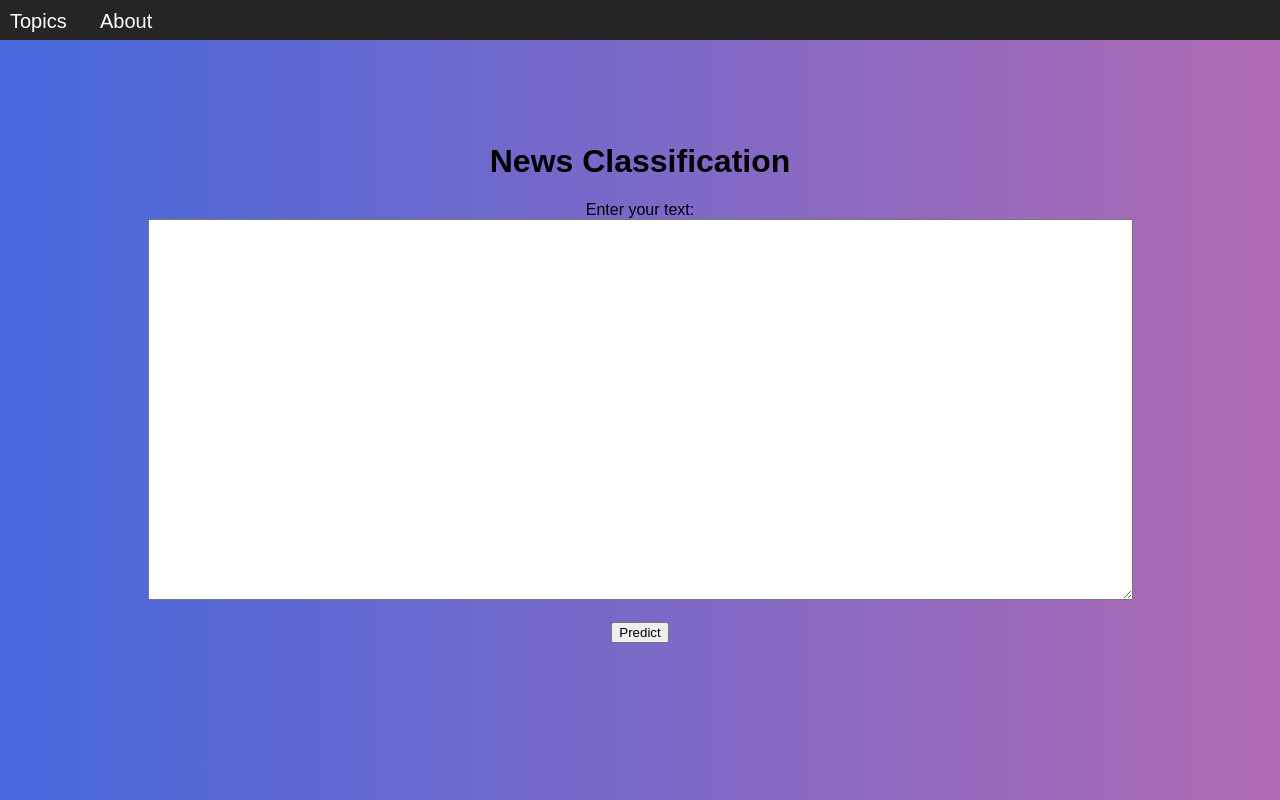
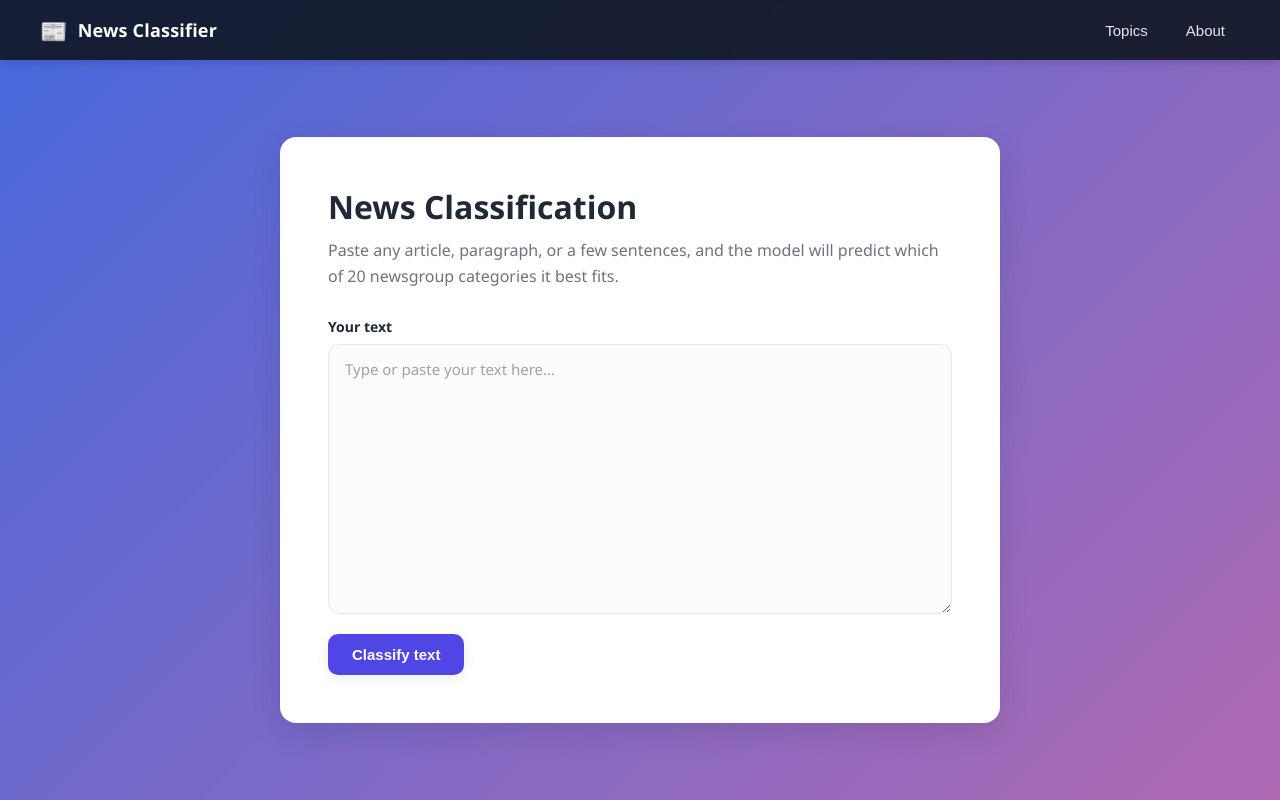
Before and after one commit to nguyenthequang/NewsClassifier, a Flask app: page / in a window 1280 px wide. Run offline with Flask 3, Linux system fonts and the light colour scheme; parts of the project's set-up code (start-up, migrations or seed data) failed here and were passed over.

Commit message:
Redesign UI: responsive card layout, navbar, styled panels
- Move styling to static/style.css and panel logic to static/script.js
- Rebuild base.html with a sticky navbar, card layout, Topics chips, and
  an About panel; click-outside closes panels
- Make the form and textarea full-width and responsive; restyle the result
  page with a category badge
- Show full topic name on chip hover via title tooltips
- No change to app behavior: POST /predict and the `text` field are intact

Co-Authored-By: Claude Opus 4.8 <noreply@anthropic.com>

```diff
--- /dev/null
+++ b/static/script.js
@@ -0,0 +1,17 @@
+// Toggle a dropdown panel (Topics / About) and close any other open one.
+function togglePanel(id) {
+    const target = document.getElementById(id);
+    document.querySelectorAll('.panel').forEach(function (p) {
+        if (p !== target) p.classList.remove('show');
+    });
+    target.classList.toggle('show');
+}
+
+// Close panels when clicking outside the navbar.
+document.addEventListener('click', function (event) {
+    if (!event.target.closest('.navbar')) {
+        document.querySelectorAll('.panel').forEach(function (p) {
+            p.classList.remove('show');
+        });
+    }
+});
--- /dev/null
+++ b/static/style.css
@@ -0,0 +1,241 @@
+/* ---------- Design tokens ---------- */
+:root {
+    --accent: #4f46e5;
+    --accent-dark: #4338ca;
+    --accent-soft: #eef2ff;
+    --ink: #1f2937;
+    --ink-soft: #6b7280;
+    --line: #e5e7eb;
+    --card-bg: #ffffff;
+    --radius: 16px;
+    --shadow: 0 10px 30px rgba(17, 24, 39, 0.12);
+    --shadow-soft: 0 4px 14px rgba(17, 24, 39, 0.08);
+}
+
+/* ---------- Base ---------- */
+* { box-sizing: border-box; }
+
+body {
+    margin: 0;
+    min-height: 100vh;
+    font-family: "Segoe UI", system-ui, -apple-system, Roboto, Helvetica, Arial, sans-serif;
+    color: var(--ink);
+    background: linear-gradient(135deg, #4568DC 0%, #B06AB3 100%);
+    display: flex;
+    flex-direction: column;
+}
+
+h1, h2, h3, p { margin: 0; }
+
+/* ---------- Navbar ---------- */
+.navbar {
+    position: sticky;
+    top: 0;
+    z-index: 20;
+    display: flex;
+    align-items: center;
+    justify-content: space-between;
+    padding: 0 clamp(16px, 4vw, 40px);
+    height: 60px;
+    background: rgba(17, 24, 39, 0.92);
+    backdrop-filter: blur(6px);
+    box-shadow: 0 2px 10px rgba(0, 0, 0, 0.15);
+}
+
+.nav-brand {
+    display: flex;
+    align-items: center;
+    gap: 10px;
+    color: #fff;
+    font-size: 18px;
+    font-weight: 600;
+    letter-spacing: 0.2px;
+}
+
+.nav-brand .logo { font-size: 22px; }
+
+.nav-actions { display: flex; gap: 8px; }
+
+.nav-btn {
+    appearance: none;
+    border: 1px solid transparent;
+    background: transparent;
+    color: #e5e7eb;
+    font-size: 15px;
+    font-weight: 500;
+    padding: 8px 14px;
+    border-radius: 8px;
+    cursor: pointer;
+    transition: background 0.15s ease, color 0.15s ease;
+}
+
+.nav-btn:hover { background: rgba(255, 255, 255, 0.12); color: #fff; }
+
+/* ---------- Dropdown panels ---------- */
+.panel {
+    position: absolute;
+    top: 64px;
+    right: clamp(16px, 4vw, 40px);
+    width: min(420px, calc(100vw - 32px));
+    background: var(--card-bg);
+    border: 1px solid var(--line);
+    border-radius: 14px;
+    box-shadow: var(--shadow);
+    padding: 20px;
+    opacity: 0;
+    transform: translateY(-8px);
+    pointer-events: none;
+    transition: opacity 0.18s ease, transform 0.18s ease;
+}
+
+.panel.show { opacity: 1; transform: translateY(0); pointer-events: auto; }
+
+.panel h3 {
+    font-size: 14px;
+    text-transform: uppercase;
+    letter-spacing: 0.6px;
+    color: var(--ink-soft);
+    margin-bottom: 14px;
+}
+
+.chip-grid {
+    display: grid;
+    grid-template-columns: 1fr 1fr;
+    gap: 8px;
+}
+
+.chip {
+    background: var(--accent-soft);
+    color: var(--accent-dark);
+    font-size: 13px;
+    font-weight: 500;
+    padding: 7px 10px;
+    border-radius: 999px;
+    text-align: center;
+    white-space: nowrap;
+    overflow: hidden;
+    text-overflow: ellipsis;
+    cursor: help;
+    transition: background 0.15s ease;
+}
+
+.chip:hover { background: #dfe3ff; }
+
+.about-panel p { color: var(--ink); line-height: 1.6; font-size: 15px; }
+
+.about-panel a {
+    display: inline-block;
+    margin-top: 12px;
+    color: var(--accent);
+    font-weight: 600;
+    text-decoration: none;
+    word-break: break-all;
+}
+
+.about-panel a:hover { text-decoration: underline; }
+
+/* ---------- Main / card ---------- */
+.main {
+    flex: 1;
+    display: flex;
+    align-items: center;
+    justify-content: center;
+    padding: clamp(24px, 5vw, 56px) 16px;
+}
+
+.card {
+    width: min(720px, 100%);
+    background: var(--card-bg);
+    border-radius: var(--radius);
+    box-shadow: var(--shadow);
+    padding: clamp(28px, 5vw, 48px);
+}
+
+.title { font-size: clamp(24px, 4vw, 32px); font-weight: 700; }
+
+.subtitle {
+    margin-top: 10px;
+    color: var(--ink-soft);
+    font-size: 16px;
+    line-height: 1.6;
+}
+
+/* ---------- Form ---------- */
+.classify-form { margin-top: 28px; display: flex; flex-direction: column; }
+
+.field-label {
+    font-size: 14px;
+    font-weight: 600;
+    color: var(--ink);
+    margin-bottom: 8px;
+}
+
+textarea {
+    width: 100%;
+    min-height: 220px;
+    resize: vertical;
+    padding: 14px 16px;
+    font: inherit;
+    font-size: 15px;
+    color: var(--ink);
+    border: 1px solid var(--line);
+    border-radius: 12px;
+    background: #fcfcfd;
+    transition: border-color 0.15s ease, box-shadow 0.15s ease;
+}
+
+textarea::placeholder { color: #9ca3af; }
+
+textarea:focus {
+    outline: none;
+    border-color: var(--accent);
+    box-shadow: 0 0 0 3px rgba(79, 70, 229, 0.15);
+}
+
+.btn-primary {
+    align-self: flex-start;
+    margin-top: 20px;
+    display: inline-block;
+    background: var(--accent);
+    color: #fff;
+    font-size: 15px;
+    font-weight: 600;
+    text-decoration: none;
+    padding: 12px 24px;
+    border: none;
+    border-radius: 10px;
+    cursor: pointer;
+    box-shadow: var(--shadow-soft);
+    transition: background 0.15s ease, transform 0.05s ease;
+}
+
+.btn-primary:hover { background: var(--accent-dark); }
+.btn-primary:active { transform: translateY(1px); }
+
+/* ---------- Result page ---------- */
+.result { text-align: center; }
+
+.result-badge {
+    display: inline-block;
+    font-size: 13px;
+    font-weight: 600;
+    text-transform: uppercase;
+    letter-spacing: 0.6px;
+    color: var(--accent-dark);
+    background: var(--accent-soft);
+    padding: 6px 14px;
+    border-radius: 999px;
+}
+
+.result-category {
+    margin: 18px 0 28px;
+    font-size: clamp(28px, 6vw, 44px);
+    font-weight: 700;
+    color: var(--ink);
+}
+
+/* ---------- Responsive ---------- */
+@media (max-width: 480px) {
+    .chip-grid { grid-template-columns: 1fr; }
+    .nav-brand span.text { display: none; }
+}
--- a/templates/base.html
+++ b/templates/base.html
@@ -4,161 +4,65 @@
     <meta charset="UTF-8">
     <meta http-equiv="X-UA-Compatible" content="IE=edge">
     <meta name="viewport" content="width=device-width, initial-scale=1.0">
-    <style>
-        body {
-            display: flex;
-            justify-content: center;
-            align-items: center;
-            height: 100vh;
-            margin: 0;
-            font-family: Arial, sans-serif;
-            background: linear-gradient(to right, #4568DC, #B06AB3);
-        }
-
-        .container {
-            text-align: center;
-            padding: 80px;
-        }
-
-        .top-bar {
-            position: fixed;
-            top: 0;
-            left: 0;
-            width: 100%;
-            height: 40px;
-            background-color: rgb(38, 36, 36);
-            display: flex;
-            align-items: center;
-            justify-content: center;
-        }
-
-        .dropdown-content {
-            display: none;
-            position: absolute;
-            background-color: #f9f9f9;
-            min-width: 160px;
-            box-shadow: 0 8px 16px 0 rgba(0,0,0,0.2);
-            z-index: 1;
-        }
-
-        .dropdown:hover .dropdown-content {
-            display: block;
-        }
-
-        .dropdown-content a {
-            color: black;
-            padding: 8px 16px;
-            text-decoration: none;
-            display: block;
-            font-size: 12px;
-            cursor: default;
-        }
-
-        .dropdown-content a:hover {
-            background-color: #f1f1f1;
-        }
-
-        .dropdown {
-            position: absolute;
-            top: 45px;
-            left: 10px;
-        }
-
-        .topics-label {
-            color: white;
-            font-size: 20px;
-            cursor: pointer;
-            position: absolute;
-            top: 0;
-            left: 0;
-            margin: 10px;
-        }
-
-        .about-label {
-            color: white;
-            font-size: 20px;
-            cursor: pointer;
-            position: absolute;
-            top: 0;
-            left: 90px;
-            margin: 10px;
-        }
-
-        .about-box {
-            display: none;
-            position: absolute;
-            top: 50px;
-            left: 90px;
-            background-color: #f9f9f9;
-            padding: 20px;
-            border-radius: 5px;
-            width: 400px;
-            box-shadow: 0 8px 16px 0 rgba(0,0,0,0.2);
-            z-index: 1;
-        }
-
-        .about-box p {
-            margin: 0;
-            padding: 0;
-        }
-
-        .about-box.show {
-            display: block;
-        }
-    </style>
-    <title>Document</title>
+    <title>News Classifier</title>
+    <link rel="stylesheet" href="{{ url_for('static', filename='style.css') }}">
 </head>
 <body>
-    <div class="top-bar">
-        <a class="topics-label" onclick="toggleDropdown()">Topics</a>
-        <a class="about-label" onclick="toggleAbout()">About</a>
-    </div>
+    <nav class="navbar">
+        <div class="nav-brand">
+            <span class="logo">📰</span><span class="text">News Classifier</span>
+        </div>
+        <div class="nav-actions">
+            <button class="nav-btn" type="button" onclick="togglePanel('topicsPanel')">Topics</button>
+            <button class="nav-btn" type="button" onclick="togglePanel('aboutPanel')">About</button>
+        </div>
 
-    <div class="container">
-        {% block content %}{% endblock %}
-        <div class="dropdown">
-            <div class="dropdown-content">
-                <a>Atheism</a>
-                <a>Computer Graphics</a>
-                <a>MS Windows OS Miscellaneous</a>
-                <a>IBM PC Hardware</a>
-                <a>Macintosh Hardware</a>
-                <a>Windows X (X Window System)</a>
-                <a>General Items for Sale</a>
-                <a>Automobiles</a>
-                <a>Motorcycles</a>
-                <a>Baseball</a>
-                <a>Hockey</a>
-                <a>Cryptography</a>
-                <a>Electronics</a>
-                <a>Medicine</a>
-                <a>Space Exploration</a>
-                <a>Christianity</a>
-                <a>Political Discussions on Guns</a>
-                <a>Political Discussions on the Middle East</a>
-                <a>General Political Discussions</a>
-                <a>General Religious Discussions</a>
+        <div class="panel topics-panel" id="topicsPanel">
+            <h3>Categories</h3>
+            <div class="chip-grid">
+                <span class="chip" title="Atheism">Atheism</span>
+                <span class="chip" title="Computer Graphics">Computer Graphics</span>
+                <span class="chip" title="MS Windows OS Miscellaneous">MS Windows OS Miscellaneous</span>
+                <span class="chip" title="IBM PC Hardware">IBM PC Hardware</span>
+                <span class="chip" title="Macintosh Hardware">Macintosh Hardware</span>
+                <span class="chip" title="Windows X (X Window System)">Windows X (X Window System)</span>
+                <span class="chip" title="General Items for Sale">General Items for Sale</span>
+                <span class="chip" title="Automobiles">Automobiles</span>
+                <span class="chip" title="Motorcycles">Motorcycles</span>
+                <span class="chip" title="Baseball">Baseball</span>
+                <span class="chip" title="Hockey">Hockey</span>
+                <span class="chip" title="Cryptography">Cryptography</span>
+                <span class="chip" title="Electronics">Electronics</span>
+                <span class="chip" title="Medicine">Medicine</span>
+                <span class="chip" title="Space Exploration">Space Exploration</span>
+                <span class="chip" title="Christianity">Christianity</span>
+                <span class="chip" title="Political Discussions on Guns">Political Discussions on Guns</span>
+                <span class="chip" title="Political Discussions on the Middle East">Political Discussions on the Middle East</span>
+                <span class="chip" title="General Political Discussions">General Political Discussions</span>
+                <span class="chip" title="General Religious Discussions">General Religious Discussions</span>
             </div>
-        </div><br><br>
+        </div>
 
-        <div class="about-box" id="aboutBox">
-            <p>This website tries its best to classify texts into common news group.
-                Possible groups can be explored in Topics. The metrics of the AI can be viewed in evaluation.txt.
-                GITHUB Link: https://github.com/nguyenthequang/NewsClassifier
+        <div class="panel about-panel" id="aboutPanel">
+            <h3>About</h3>
+            <p>
+                This website classifies free text into one of 20 common newsgroup
+                categories, listed under Topics. The underlying model reaches about
+                0.72 accuracy on the 20 Newsgroups test set; full metrics are in
+                evaluation.txt.
             </p>
+            <a href="https://github.com/nguyenthequang/NewsClassifier" target="_blank" rel="noopener">
+                View the project on GitHub →
+            </a>
         </div>
-    </div>
+    </nav>
 
-    <script>
-        function toggleDropdown() {
-            var dropdownContent = document.querySelector(".dropdown-content");
-            dropdownContent.style.display = dropdownContent.style.display === "block" ? "none" : "block";
-        }
+    <main class="main">
+        <div class="card">
+            {% block content %}{% endblock %}
+        </div>
+    </main>
 
-        function toggleAbout() {
-            var aboutBox = document.getElementById("aboutBox");
-            aboutBox.classList.toggle("show");
-        }
-    </script>
+    <script src="{{ url_for('static', filename='script.js') }}"></script>
 </body>
 </html>
--- a/templates/index.html
+++ b/templates/index.html
@@ -1,10 +1,15 @@
 {% extends "base.html" %}
 
 {% block content %}
-    <h1>News Classification</h1>
-    <form method="POST" action="/predict">
-        <label for="text">Enter your text:</label><br>
-        <textarea id="text" name="text" rows="25" cols="120"></textarea><br><br>
-        <input type="submit" value="Predict">
+    <h1 class="title">News Classification</h1>
+    <p class="subtitle">
+        Paste any article, paragraph, or a few sentences, and the model will
+        predict which of 20 newsgroup categories it best fits.
+    </p>
+    <form method="POST" action="/predict" class="classify-form">
+        <label class="field-label" for="text">Your text</label>
+        <textarea id="text" name="text" rows="12"
+                  placeholder="Type or paste your text here..." required></textarea>
+        <button type="submit" class="btn-primary">Classify text</button>
     </form>
 {% endblock %}
```
Also changed, not shown: templates/result.html (+5 -3 lines).
